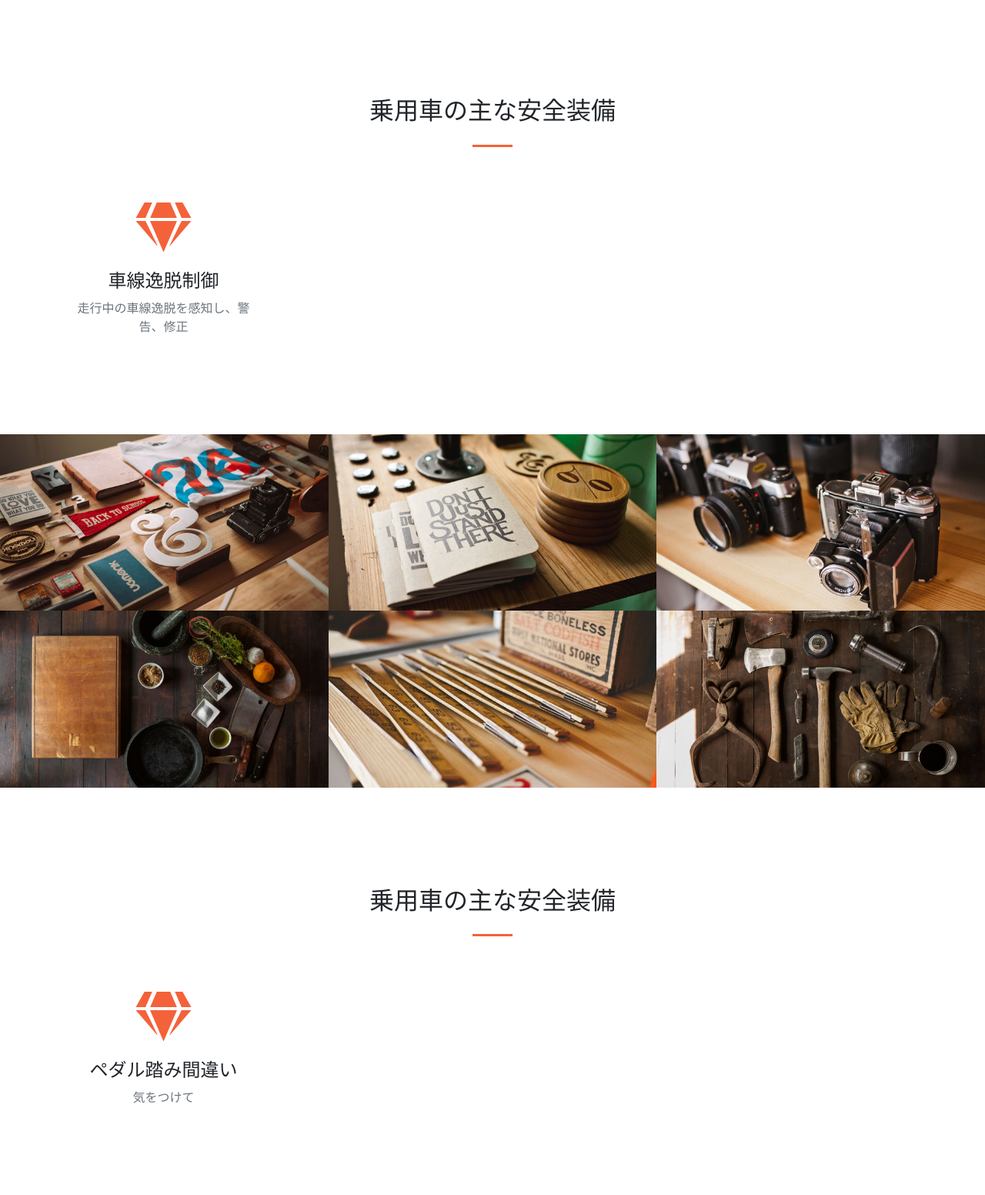
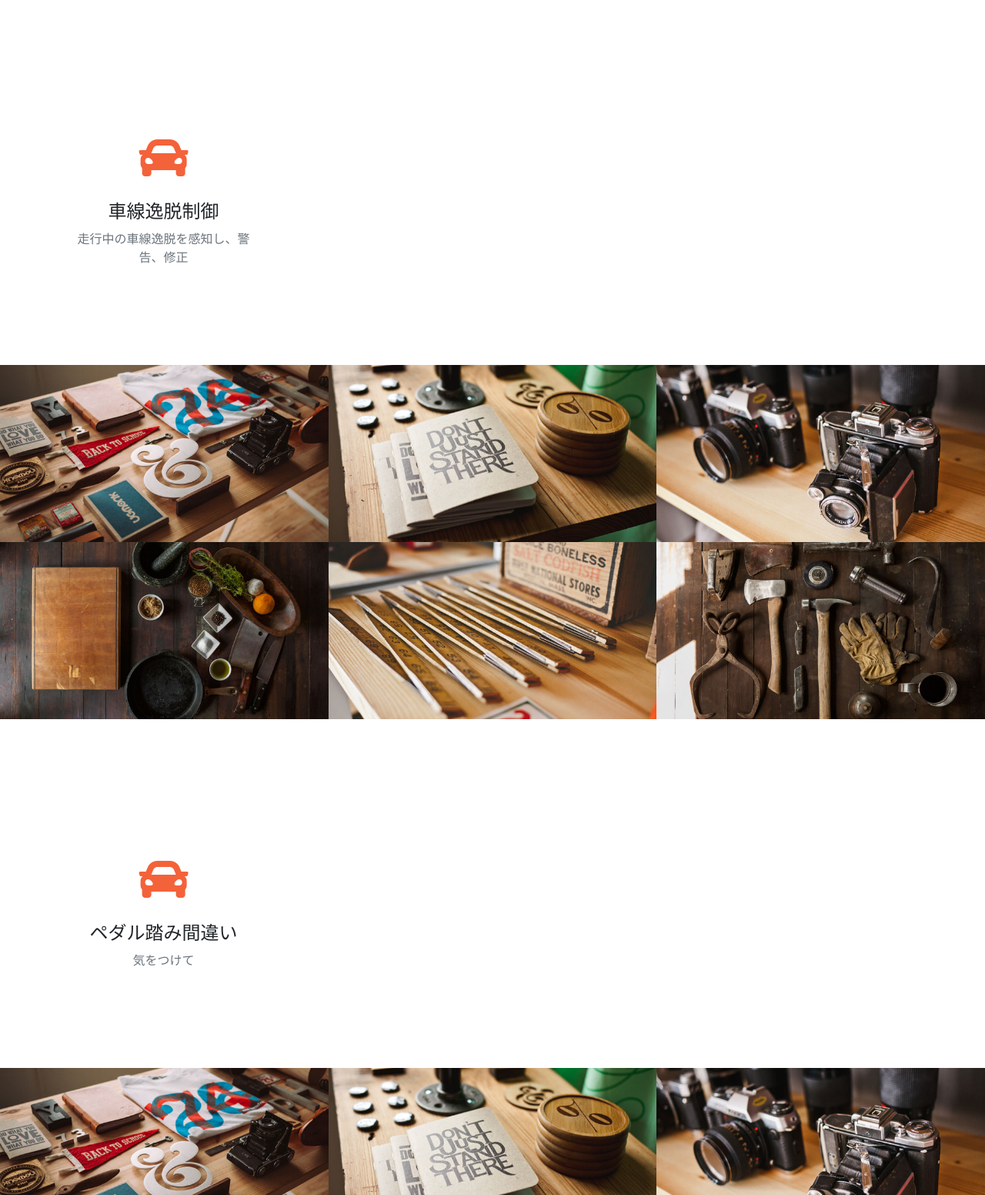
Before and after one commit to teamgabaven2019/team7, a website with bundled scripts: page hellow/startbootstrap-creative-gh-pages/index.html in a window 1280 px wide. Shown: the part 2306-3858 px from the top of the page at 77% size. Built offline with nearby package versions, Linux system fonts and the light colour scheme.

Commit message:
多数追加あり

```diff
--- a/hellow/startbootstrap-creative-gh-pages/index.html
+++ b/hellow/startbootstrap-creative-gh-pages/index.html
@@ -99,7 +99,7 @@
       <div class="row">
         <div class="col-lg-3 col-md-6 text-center">
           <div class="mt-5">
-            <i class="fas fa-4x fa-gem text-primary mb-4"></i>
+            <i class="fas fa-4x fa-car text-primary mb-4"></i>
             <h3 class="h4 mb-2">自動ブレーキ</h3>
             <p class="text-muted mb-0">自動車が障害物を感知して衝突に備える</p>
           </div>
@@ -191,16 +191,14 @@
       </div>
     </div>
   </section>
-  <!-- 自動ブレーキ Section -->
+  <!-- 自動ブレーキ Section End -->
   <!-- 車線逸脱制御 Section -->
   <section class="page-section" id="services">
     <div class="container">
-      <h2 class="text-center mt-0">乗用車の主な安全装備</h2>
-      <hr class="divider my-4">
       <div class="row">
         <div class="col-lg-3 col-md-6 text-center">
           <div class="mt-5">
-            <i class="fas fa-4x fa-gem text-primary mb-4"></i>
+            <i class="fas fa-4x fa-car text-primary mb-4"></i>
             <h3 class="h4 mb-2">車線逸脱制御</h3>
             <p class="text-muted mb-0">走行中の車線逸脱を感知し、警告、修正</p>
           </div>
@@ -292,16 +290,14 @@
       </div>
     </div>
   </section>
-  <!-- 車線逸脱制御 Section -->
+  <!-- 車線逸脱制御 Section End -->
   <!-- ペダル踏み間違い Section -->
   <section class="page-section" id="services">
     <div class="container">
-      <h2 class="text-center mt-0">乗用車の主な安全装備</h2>
-      <hr class="divider my-4">
       <div class="row">
         <div class="col-lg-3 col-md-6 text-center">
           <div class="mt-5">
-            <i class="fas fa-4x fa-gem text-primary mb-4"></i>
+            <i class="fas fa-4x fa-car text-primary mb-4"></i>
             <h3 class="h4 mb-2">ペダル踏み間違い</h3>
             <p class="text-muted mb-0">気をつけて</p>
           </div>
@@ -393,8 +389,8 @@
       </div>
     </div>
   </section>
-  <!-- ペダル踏み間違い Section -->
-  <!-- 安全装置 Section -->
+  <!-- ペダル踏み間違い Section End -->
+  <!-- 安全装置 Section End -->
 
   <!-- Call to Action Section -->
   <section class="page-section bg-dark text-white">
```
